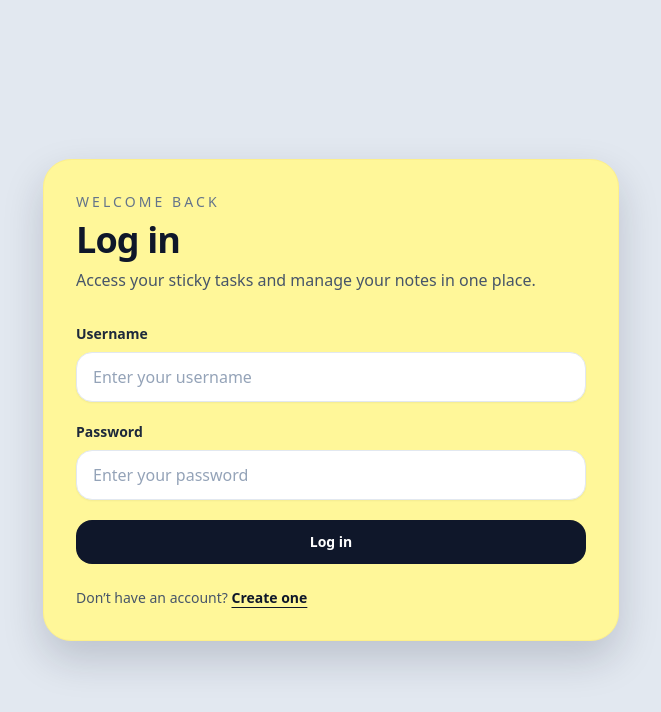
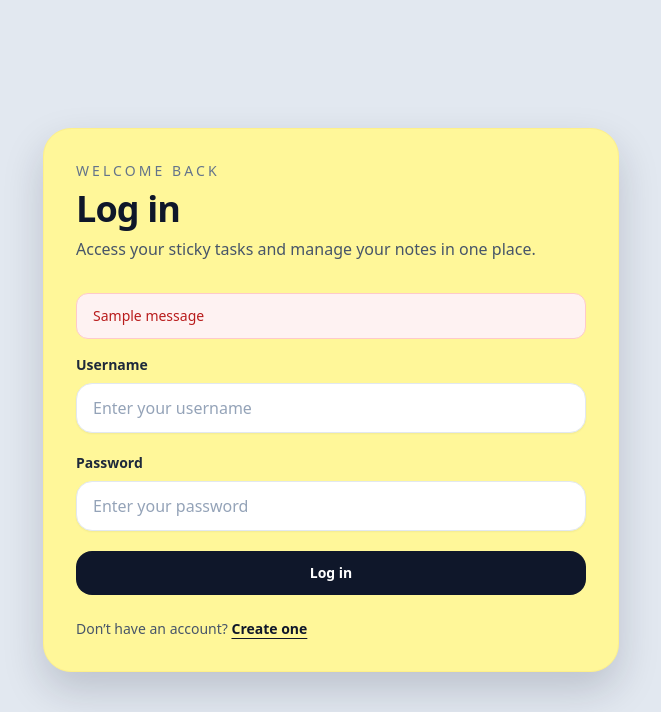
Before and after one commit to WindRainThunder/flaskTodoApp, a Flask app: page /login in a window 1280 px wide. Shown: the top 712 px of the page, without its empty margins (309-970 px from the left). Run offline with Flask 3, Linux system fonts and the light colour scheme; one stand-in notice (Sample message) is shown; some libraries are stand-ins or nearby versions.

Commit message:
Added message support for the login window

```diff
--- a/templates/login.html
+++ b/templates/login.html
@@ -19,7 +19,17 @@
                     Access your sticky tasks and manage your notes in one place.
                 </p>
             </div>
-
+            {% with messages = get_flashed_messages() %}
+            {% if messages %}
+            <div class="mb-4 space-y-2">
+                {% for message in messages %}
+                <div class="rounded-xl border border-red-200 bg-red-50 px-4 py-3 text-sm text-red-700">
+                    {{ message }}
+                </div>
+                {% endfor %}
+            </div>
+            {% endif %}
+            {% endwith %}
             <form method="post" class="space-y-5">
                 <div>
                     <label for="username" class="block text-sm font-semibold text-slate-800">
```
